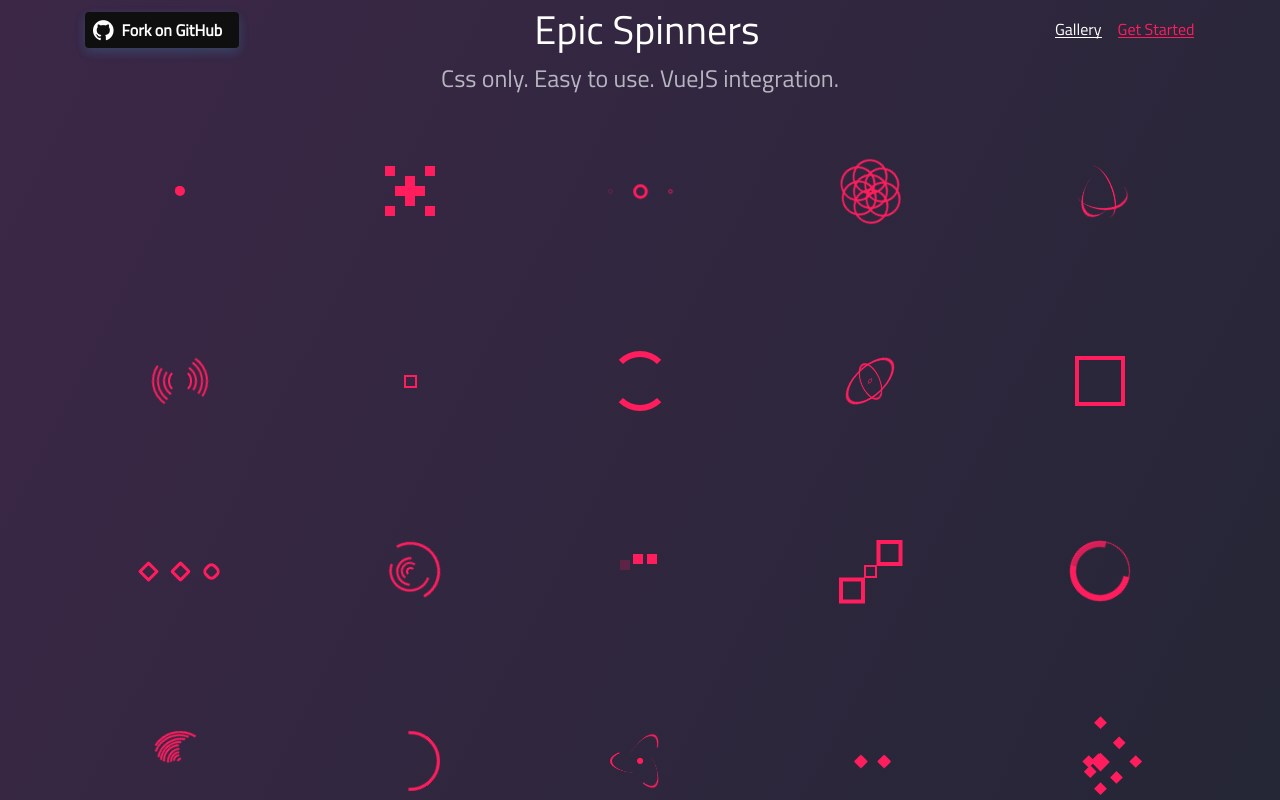
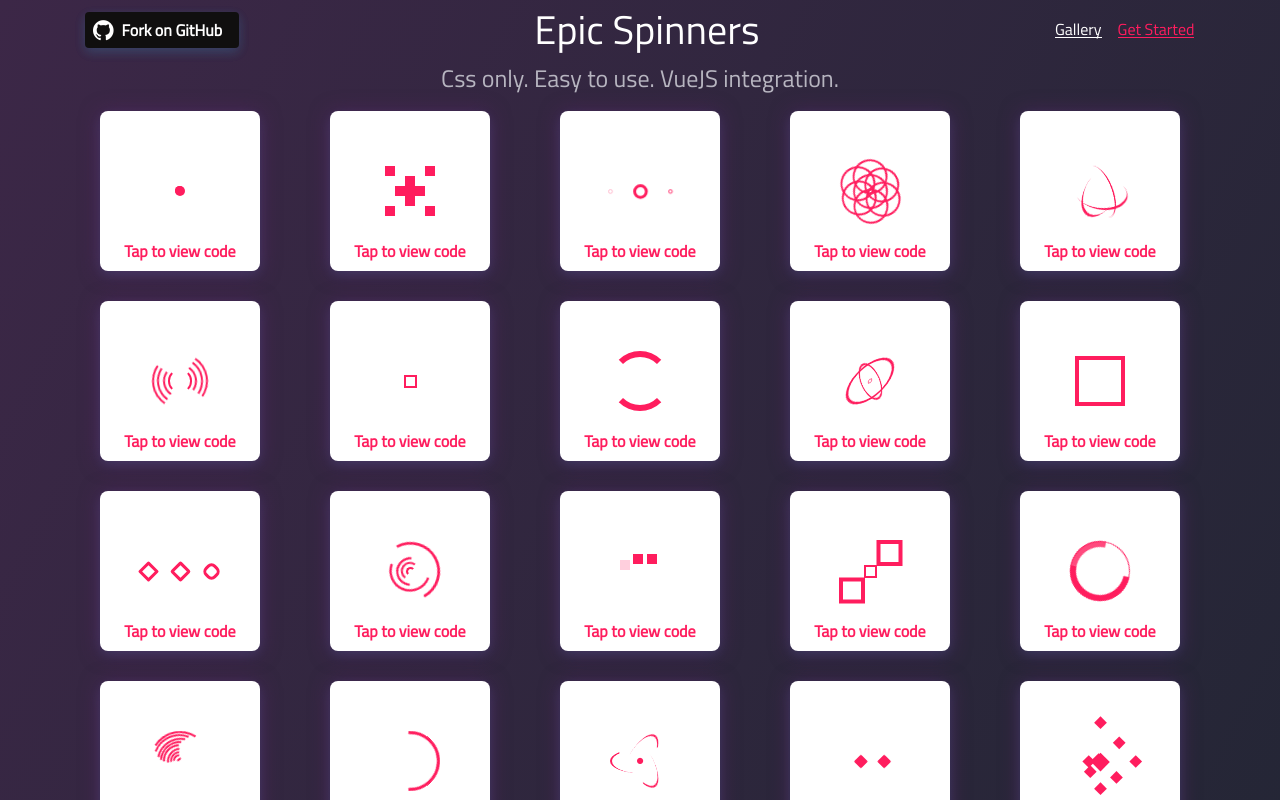
Before and after one commit to epicmaxco/epic-spinners-landing, a Vue app: page /#/ in a window 1280 px wide. Shown: the top 800 px of the page. Built offline with nearby package versions, Linux system fonts and the light colour scheme.

Commit message:
fix(trinity rings spinner): safari fix

```diff
--- a/src/components/LoadersGalleryItem.vue
+++ b/src/components/LoadersGalleryItem.vue
@@ -75,7 +75,7 @@
       color: #ff1d5e;
     }
 
-    &:hover {
+
       cursor: pointer;
       background-color: white;
       width: 160px;
@@ -84,7 +84,6 @@
       //transition : width ease $duration, height ease $duration;
       .tap-to-view-code {
         display: inline;
-      }
     }
   }
 </style>
--- a/src/components/spinners/TrinityRingsSpinner.vue
+++ b/src/components/spinners/TrinityRingsSpinner.vue
@@ -70,6 +70,7 @@
     justify-content: center;
     align-items: center;
     flex-direction: row;
+    overflow: hidden;
   }
   .circle{
     position:absolute;
```
